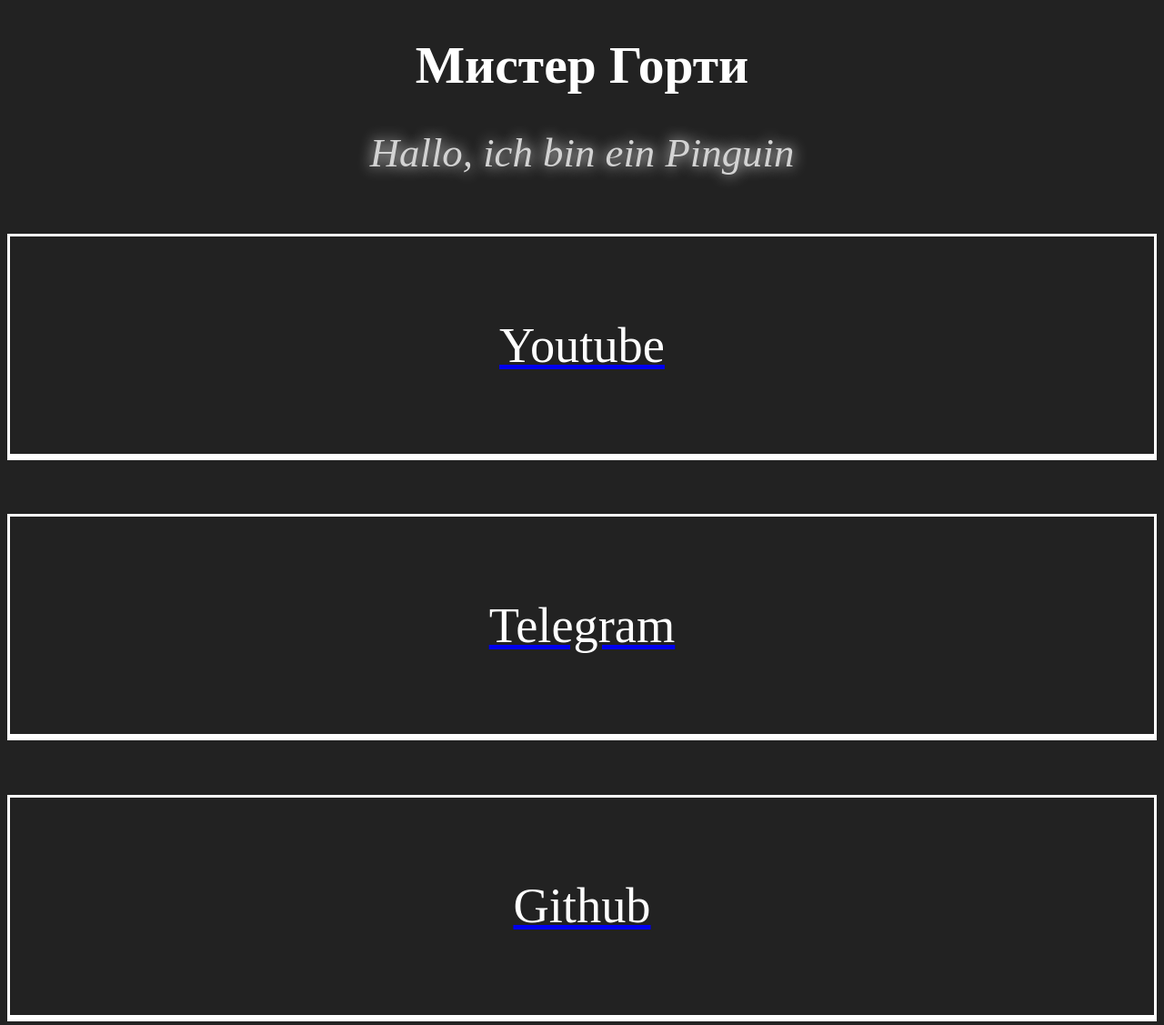
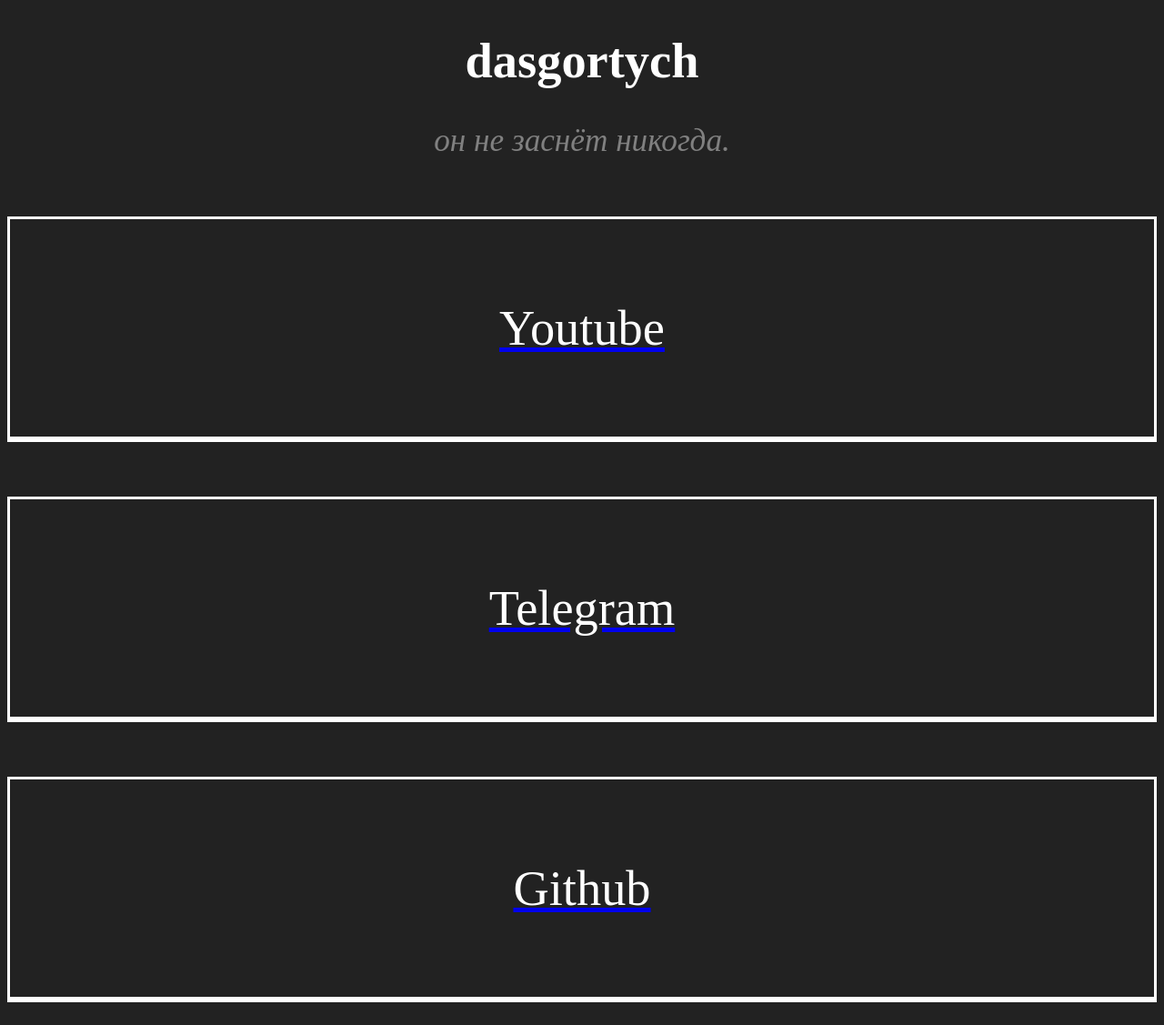
Before and after one commit to dasgortych/dasgortych.github.io, a plain HTML site: page index.html in a window 1280 px wide. Shown: the whole page at 91% size. Drawn offline with Linux system fonts and the light colour scheme.

Commit message:
Some update

```diff
--- a/index.html
+++ b/index.html
@@ -10,17 +10,16 @@
         h1 {
           text-align: center;
           color: white;
-          font-size: 3.6em;
+          font-size: 3.4em;
         }
         .cent {
           text-align: center;
-          color: lightgray;
+          color: gray;
           font-style: italic;
-          text-shadow: #ffffff 0px 0px 16px;
-          font-size: 2.8em;
+          font-size: 2.2em;
         }
         .card {
-          box-shadow: 0 4px 0px 0 #ffffff;
+          box-shadow: 0 3px 0px 0 #ffffff;
           text-align: center;
           border: solid;
           padding: 7%;
@@ -31,8 +30,8 @@
       </style>
   </head>
   <body>
-    <h1>Мистер Горти</h1>
-    <div class="cent">Hallo, ich bin ein Pinguin</div>
+    <h1>dasgortych</h1>
+    <div class="cent">он не заснёт никогда.</div>
 
     <a href="https://youtube.com/@dasgortych"><div class="card">Youtube</div></a>
     <a href="https://t.me/dasgortych"><div class="card">Telegram</div></a>
```
